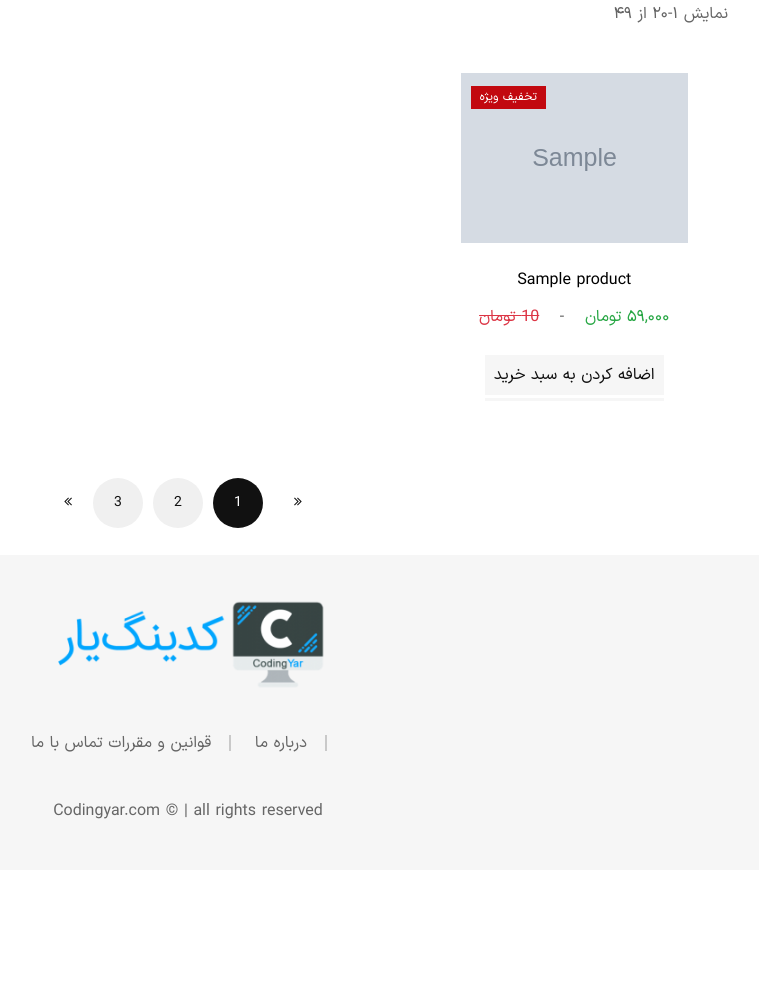
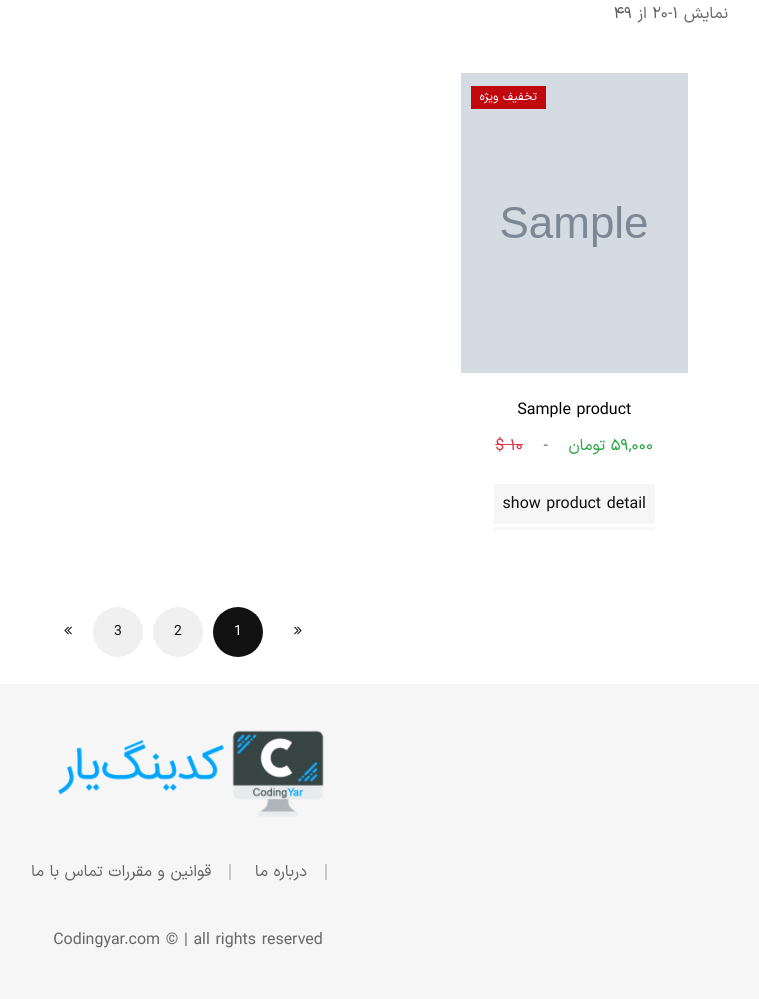
Before and after one commit to ahmdrza1383/online-shop, a Django app: page /products/ in a window 1280 px wide. Shown: the part 103-1102 px from the top of the page, without its empty margins (476-1235 px from the left). Before the commit the page ends 922 px from the top, so only its background shows below. Run offline with Django 5.2, Linux system fonts and the light colour scheme; tables that the repository leaves empty hold one stand-in row (values such as "Sample post"); grey boxes marked "Sample" are stand-in pictures; parts of the project's set-up code (start-up, migrations or seed data) failed here and were passed over; some libraries are stand-ins or nearby versions; some web fonts are replaced.

Commit message:
fix some problem

```diff
--- a/cart/views.py
+++ b/cart/views.py
@@ -1,4 +1,5 @@
 from django.shortcuts import render, get_object_or_404, redirect
+from django.views.decorators.http import require_POST
 
 from cart.cart import Cart
 from cart.forms import AddToCartForm
@@ -29,6 +30,7 @@ def add_to_cart_view(request, product_id):
     return redirect('cart:cart_detail')
 
 
+@require_POST
 def remove_from_cart_view(request, product_id):
     product = get_object_or_404(Product, pk=product_id)
     cart = Cart(request)
@@ -37,6 +39,7 @@ def remove_from_cart_view(request, product_id):
     return redirect('cart:cart_detail')
 
 
+@require_POST
 def clear_cart_view(request):
     cart = Cart(request)
     cart.clear()
--- a/products/templates/products/products_list_view.html
+++ b/products/templates/products/products_list_view.html
@@ -1,4 +1,8 @@
 {% extends '_base.html' %}
+
+{% load i18n %}
+{% load humanize %}
+{% load persian_translator %}
 
 {% block title %}
     products list
@@ -39,7 +43,8 @@
                                                         <figure class="product-image">
                                                             <a href="{{ product.get_absolute_url }}">
                                                                 <img src="{{ product.cover.url }}"
-                                                                     alt="Products">
+                                                                     alt="Products"
+                                                                     style="width: 100%;height: 300px;object-fit: cover;">
                                                             </a>
                                                             <div class="ShoppingYar-product-action">
                                                                 <div class="product-action d-flex">
@@ -58,12 +63,11 @@
                                                                 <span class="money text-success">۵۹,۰۰۰ تومان</span>
                                                                 <span class="money-separator">-</span>
                                                                 <span class="old-price text-danger">
-                                                                <span class="money text-danger">{{ product.price }} تومان</span>
+                                                                <span class="money text-danger">{{ product.price|intcomma:False|translate_num_to_persian }} {% trans '$' %}</span>
                                                             </span>
                                                             </div>
-                                                            <a href="{% url 'cart:cart_add' product.id %}"
-                                                               class="btn btn-small btn-bg-sand btn-color-dark px-3">اضافه
-                                                                کردن به سبد خرید</a>
+                                                            <a href="{% url 'product_detail' product.id %}"
+                                                               class="btn btn-small btn-bg-sand btn-color-dark px-3">{% trans 'show product detail' %}</a>
                                                         </div>
                                                     </div>
                                                 </div>
--- a/templates/_base.html
+++ b/templates/_base.html
@@ -211,7 +211,7 @@
                         <li class="mini-cart__product d-flex justify-content-between">
                             <div class="mini-cart__product__image">
                                 <a href="{% url 'product_detail' item.product_obj.id %}">
-                                    <img src="{% static 'img/products/prod-1-100x100.jpg' %}" alt="products">
+                                    <img src="{{ item.product_obj.cover.url }}" alt="products">
                                 </a>
                             </div>
                             <div class="mini-cart__product__content pt-2">
@@ -222,7 +222,7 @@
                                         </a>
                                     </span>
                                 <span class="mini-cart__product__quantity">
-                                        <span dir="ltr">{{ item.product_obj.price|intcomma:False|translate_num_to_persian }} {% trans '$' %}</span> &#215; <span>{{ item.quantity }}</span>
+                                        <span dir="ltr">{{ item.product_obj.price|intcomma:False|translate_num_to_persian }} {% trans '$' %}</span> &#215; <span>{{ item.quantity|translate_num_to_persian }}</span>
                                 </span>
                             </div>
                         </li>
```
Also changed, not shown: cart/templates/cart/cart_detail.html (+10 -9 lines), products/locale/fa/LC_MESSAGES/django.po, 1 other file.
